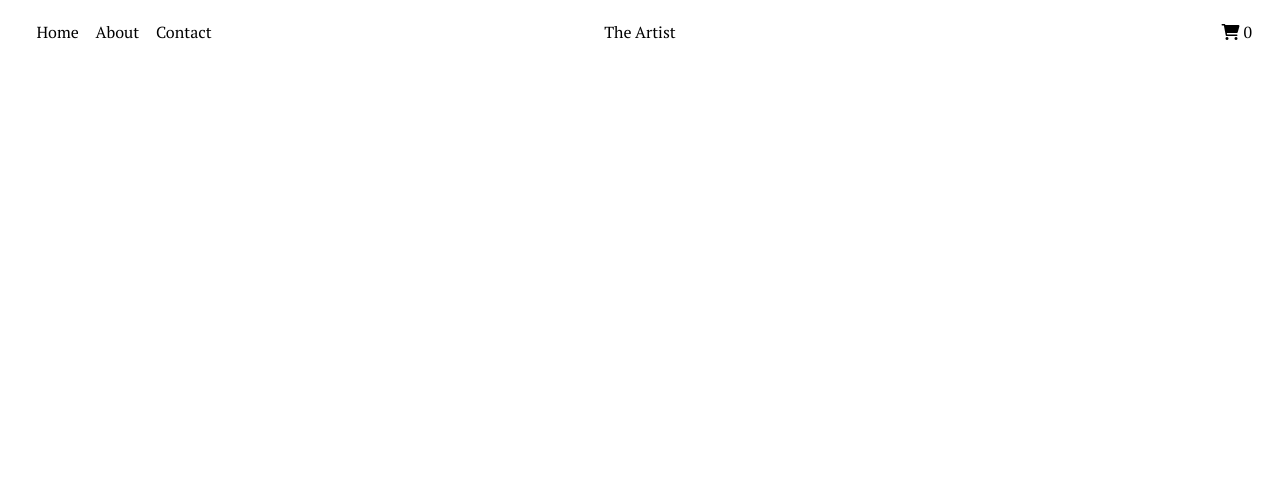
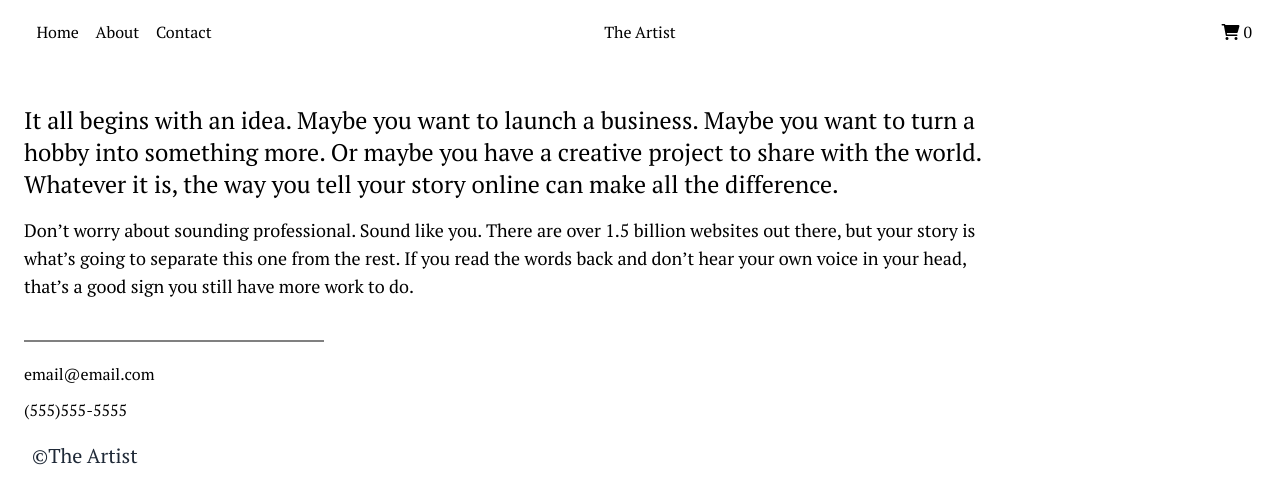
Before and after one commit to Twelve03/redux-store, a React (Create React App) app: page /about in a window 1280 px wide. Shown: the top 504 px of the page. Built offline with nearby package versions, Linux system fonts and the light colour scheme.

Commit message:
About page added

```diff
--- a/src/Views/About.js
+++ b/src/Views/About.js
@@ -1,7 +1,32 @@
 import React from "react";
 
 const About = () => {
-  return <div></div>;
+  return (
+    <div className="px-6 pt-16 leading-8 md:w-4/5 max-width">
+      <p className="mt-10 text-2xl">
+        It all begins with an idea. Maybe you want to launch a business. Maybe
+        you want to turn a hobby into something more. Or maybe you have a
+        creative project to share with the world. Whatever it is, the way you
+        tell your story online can make all the difference.
+      </p>
+      <p className="mt-4 text-lg">
+        Don’t worry about sounding professional. Sound like you. There are over
+        1.5 billion websites out there, but your story is what’s going to
+        separate this one from the rest. If you read the words back and don’t
+        hear your own voice in your head, that’s a good sign you still have more
+        work to do.
+      </p>
+      <div
+        style={{
+          width: "300px",
+          border: "gray solid 0.2px",
+          marginTop: "2.5rem",
+        }}
+      ></div>
+      <p className="mt-4 font-medium">email@email.com</p>
+      <p className="mt-1 font-medium">(555)555-5555</p>
+    </div>
+  );
 };
 
 export default About;
```
